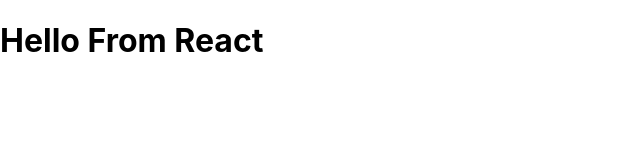
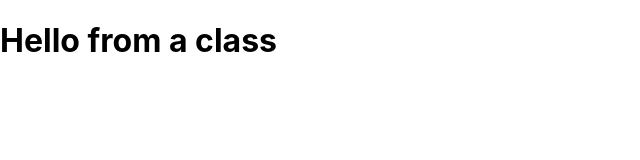
Before and after one commit to kter/react-task-tracker, a React (Create React App) app: page / in a window 1280 px wide. Shown: the top 160 px of the page, without its empty margins (0-640 px from the left). Built offline with nearby package versions, Linux system fonts and the light colour scheme.

Commit message:
add Header component

```diff
--- a/src/App.js
+++ b/src/App.js
@@ -1,10 +1,18 @@
+import React from 'react'
+import Header from './components/Header'
 
-function App() {
-  return (
-    <div className="App">
-        <h1>Hello From React</h1>
-    </div>
-  );
+// function App() {
+//   const name = 'Brad'
+//   return (
+//     <div className="container">
+//       <Header />
+//     </div>
+//   );
+// }
+
+class App extends React.Component {
+  render() {
+    return <h1>Hello from a class</h1>
+  }
 }
-
 export default App;
--- /dev/null
+++ b/src/components/Header.js
@@ -0,0 +1,9 @@
+const Header = () => {
+    return (
+        <header>
+            <h1>Task Tracker</h1>
+        </header>
+    )
+}
+
+export default Header
```
